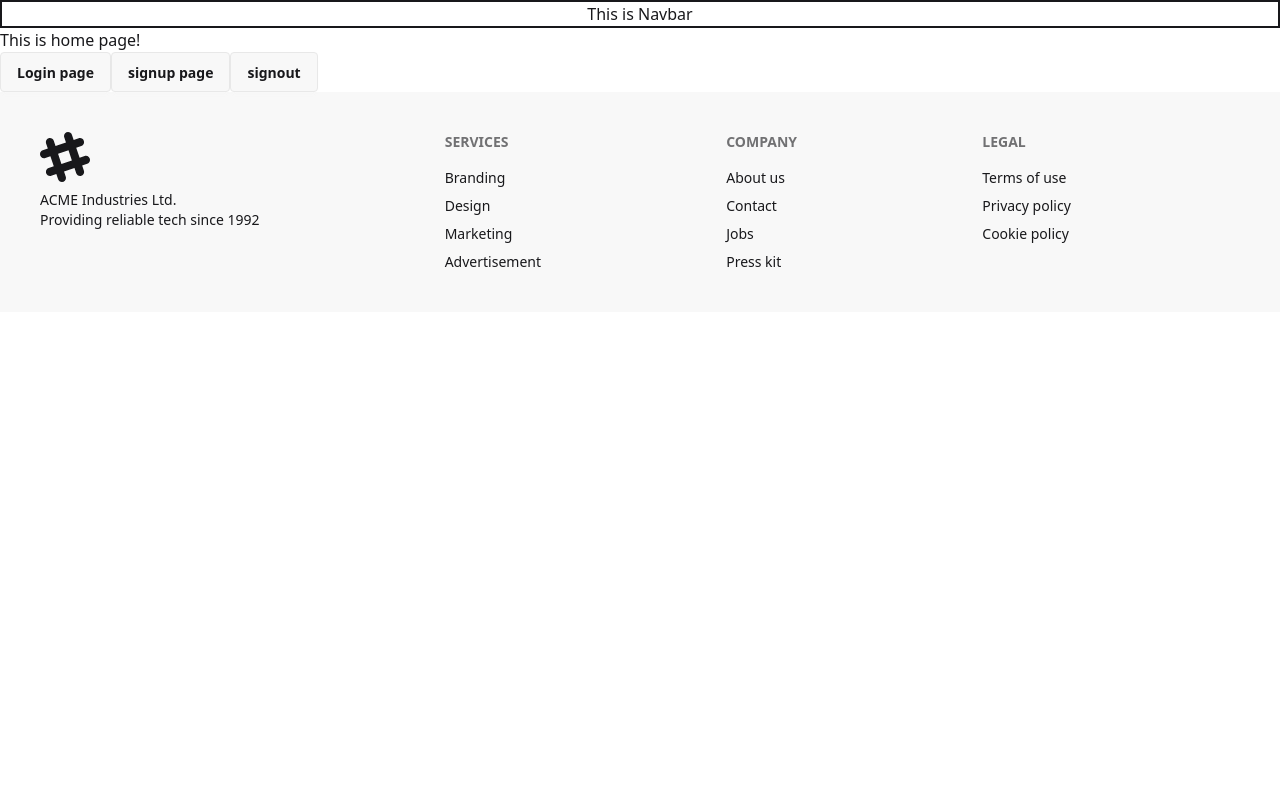
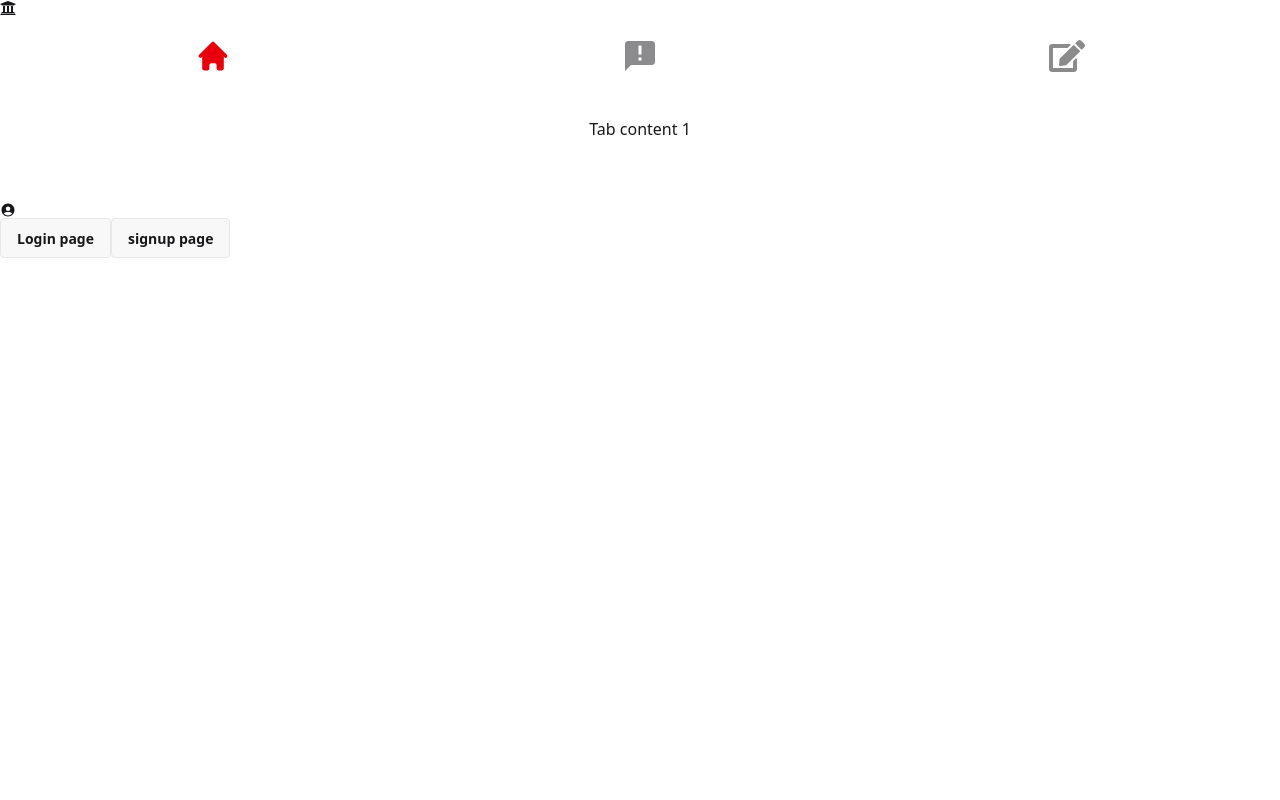
Before and after one commit to f-zaman-rafi/Link-Camp-client, a React (Vite) app: page / in a window 1280 px wide. Shown: the top 800 px of the page. Built offline with nearby package versions, Linux system fonts and the light colour scheme; no server answers; sample sign-in values are in the browser's storage.

Commit message:
working on navbar

```diff
--- a/package.json
+++ b/package.json
@@ -18,6 +18,7 @@
     "react": "^19.0.0",
     "react-dom": "^19.0.0",
     "react-hook-form": "^7.55.0",
+    "react-icons": "^5.5.0",
     "react-router-dom": "^7.5.1",
     "sort-by": "^0.0.2"
   },
--- a/src/Pages/Home/Homepage/Homepage.jsx
+++ b/src/Pages/Home/Homepage/Homepage.jsx
@@ -1,22 +1,15 @@
 import React from "react";
 import { Link } from "react-router-dom";
-import useAuth from "../../../Hooks/useAuth";
 
 const Homepage = () => {
-  const { logOut } = useAuth();
-
   return (
-    <div>
-      <h1>This is home page!</h1>
+    <div className="min-h-screen">
       <Link to="/sign-in" className="btn">
         Login page
       </Link>
       <Link to="/sign-up" className="btn">
         signup page
       </Link>
-      <p onClick={() => logOut()} className="btn">
-        signout
-      </p>
     </div>
   );
 };
--- a/src/Pages/SharedComponants/Navbar/Navbar.jsx
+++ b/src/Pages/SharedComponants/Navbar/Navbar.jsx
@@ -1,9 +1,42 @@
 import React from "react";
+import { HiHome } from "react-icons/hi";
+import { MdAnnouncement } from "react-icons/md";
+import { FaEdit } from "react-icons/fa";
+import { IoPersonCircleSharp } from "react-icons/io5";
+import { FaUniversity } from "react-icons/fa";
 
 const Navbar = () => {
   return (
-    <div>
-      <p className="max-w-full text-center border-2">This is Navbar</p>
+    <div className="">
+      <div>
+        <FaUniversity />
+      </div>
+      {/* name of each tab group should be unique */}
+      <div className="tabs flex justify-center w-full py-5">
+        <label className="tab flex-1">
+          <input
+            type="radio"
+            name="tabs"
+            defaultChecked
+            className="peer hidden"
+          />
+          <HiHome className="text-4xl peer-checked:text-red-600" />
+        </label>
+        <div className="tab-content text-center py-10">Tab content 1</div>
+        <label className="tab flex-1">
+          <input type="radio" name="tabs" className="peer hidden" />
+          <MdAnnouncement className="text-4xl peer-checked:text-red-600" />
+        </label>
+        <div className="tab-content text-center py-10">Tab content 2</div>
+        <label className="tab flex-1">
+          <input type="radio" name="tabs" className="peer hidden" />
+          <FaEdit className="text-4xl peer-checked:text-red-600" />
+        </label>
+        <div className="tab-content text-center py-10">Tab content 3</div>
+      </div>
+      <div>
+        <IoPersonCircleSharp />
+      </div>
     </div>
   );
 };
```
Also changed, not shown: 1 other file (tests, documents, lock files or other folders).
